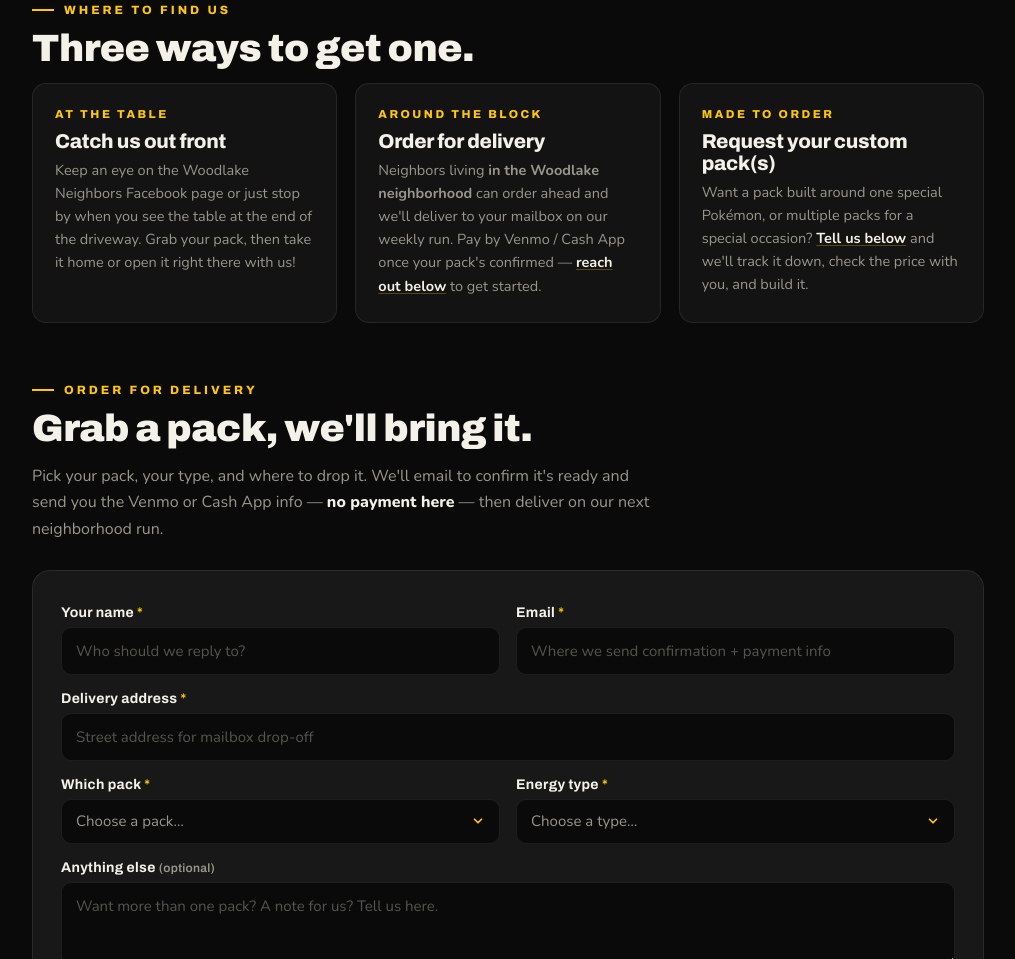
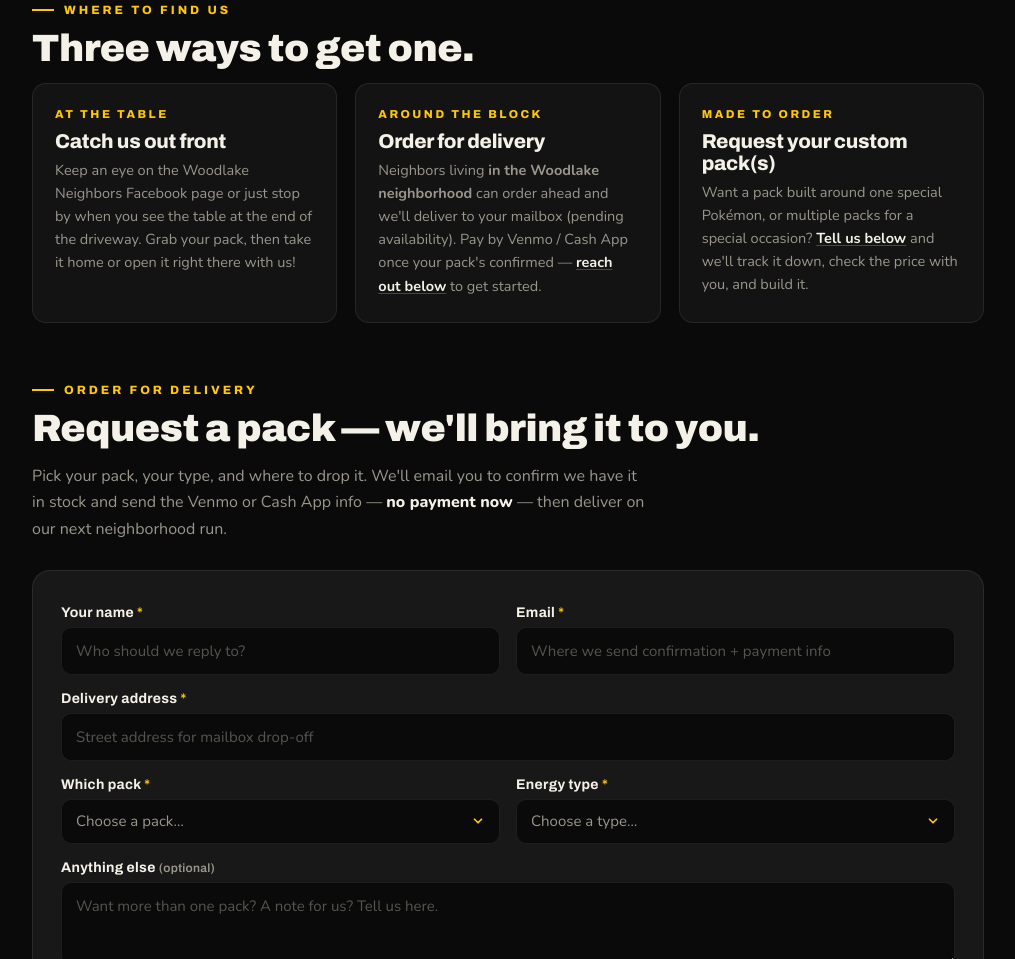
Before and after one commit to duuuval/nrkards, a plain HTML site: page index.html in a window 1280 px wide. Shown: the part 1274-2233 px from the top of the page, without its empty margins (132-1147 px from the left). Drawn offline with nearby package versions, Linux system fonts and the light colour scheme.

Commit message:
Revise delivery details and section headings in index.html
Updated delivery information and adjusted wording for clarity.

```diff
--- a/index.html
+++ b/index.html
@@ -359,7 +359,7 @@ footer .sib { margin-top: 10px; opacity: 0.8; }
       <div class="step">
         <div class="step-n">Around the block</div>
         <div class="step-h">Order for delivery</div>
-        <div class="step-d">Neighbors living <b>in the Woodlake neighborhood</b> can order ahead and we'll deliver to your mailbox on our weekly run. Pay by Venmo / Cash App once your pack's confirmed — <a href="#order-pack">reach out below</a> to get started.</div>
+        <div class="step-d">Neighbors living <b>in the Woodlake neighborhood</b> can order ahead and we'll deliver to your mailbox (pending availability). Pay by Venmo / Cash App once your pack's confirmed — <a href="#order-pack">reach out below</a> to get started.</div>
       </div>
       <div class="step">
         <div class="step-n">Made to order</div>
@@ -372,10 +372,9 @@ footer .sib { margin-top: 10px; opacity: 0.8; }
   <!-- ORDER A PACK (Form 1 — known SKU, fast path) -->
   <section class="block" id="order-pack">
     <div class="eyebrow">Order for delivery</div>
-    <h2 class="section-h">Grab a pack, we'll bring it.</h2>
+    <h2 class="section-h">Request a pack — we'll bring it to you.</h2>
     <p class="section-lead">
-      Pick your pack, your type, and where to drop it. We'll email to confirm it's ready
-      and send you the Venmo or Cash App info — <b>no payment here</b> — then deliver on
+      Pick your pack, your type, and where to drop it. We'll email you to confirm we have it in stock and send the Venmo or Cash App info — <b>no payment now</b> — then deliver on
       our next neighborhood run.
     </p>
 
```
